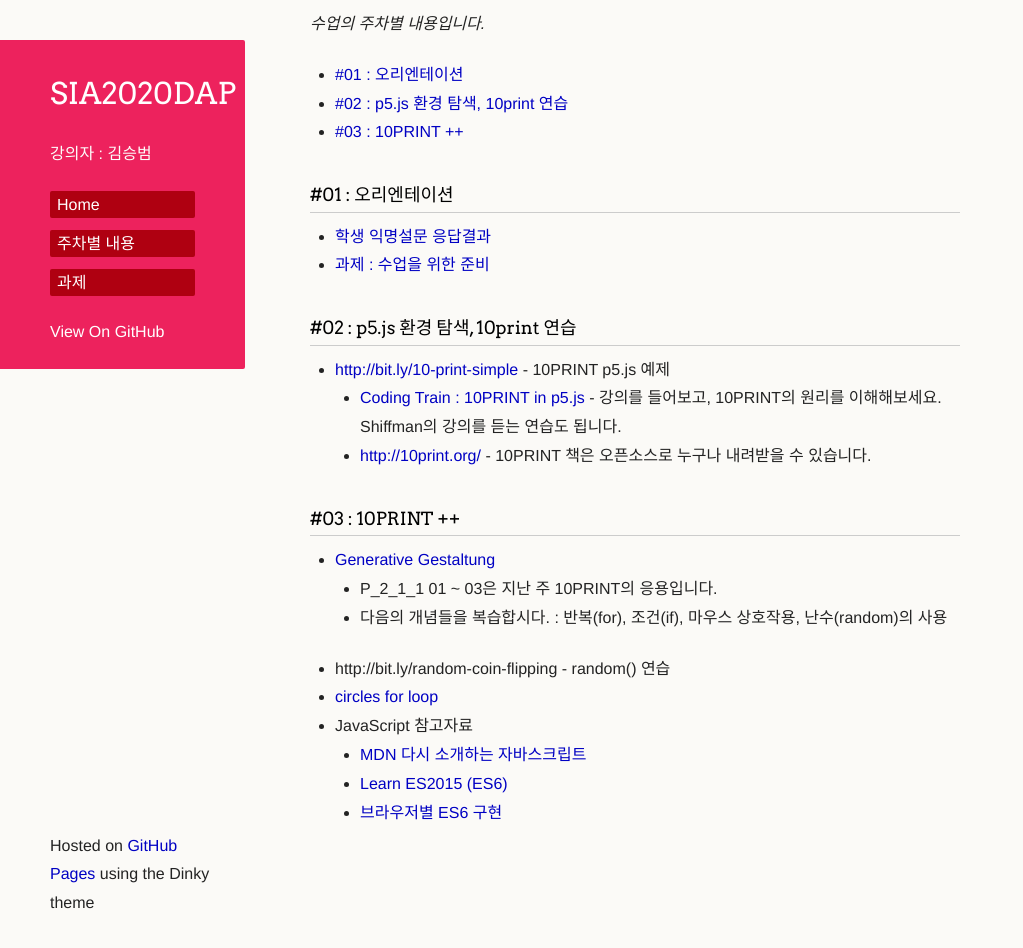
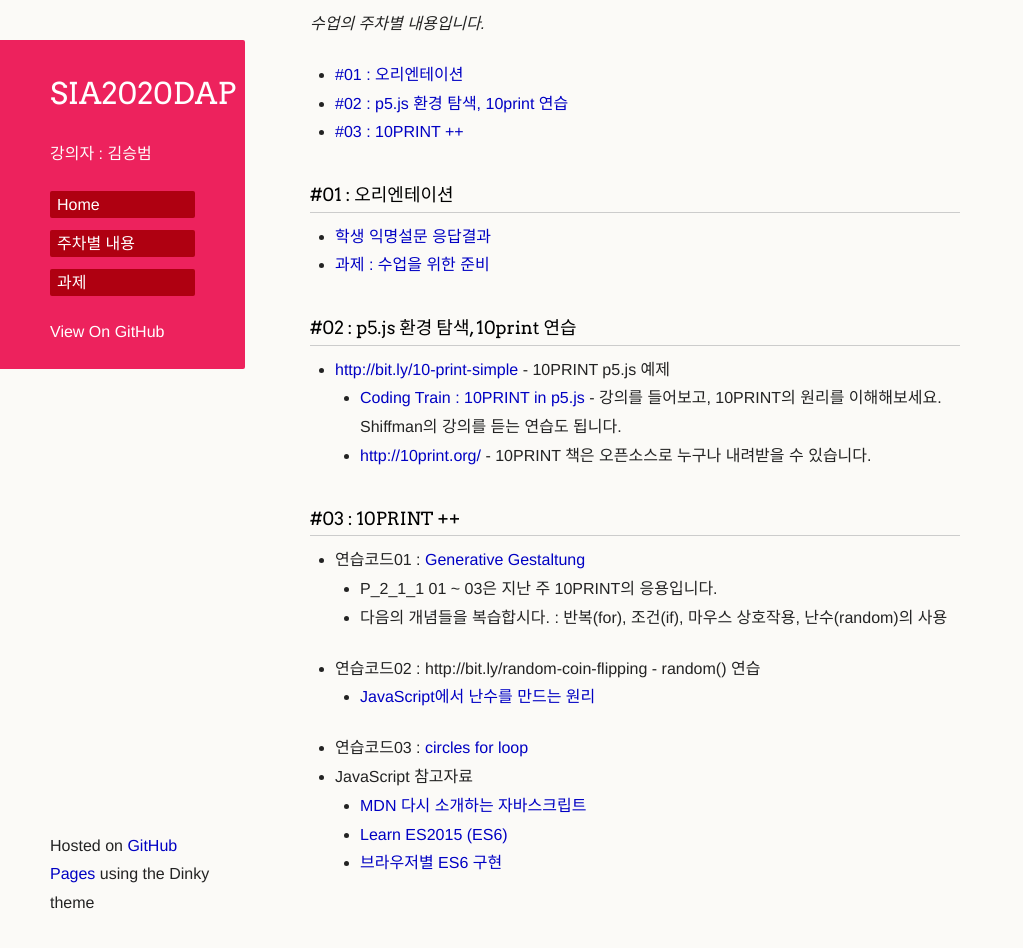
Before and after one commit to picxenk/SIA2020DAP, a Jekyll site: the page built from curriculum.md, in a window 1280 px wide and 950 px high. Shown: the whole window, without its empty margins (0-1023 px from the left). Built offline with Jekyll 4.4.1, drawn with Linux system fonts in a browser that asks for light colours; our own code applies the rules of GitHub Pages for plain Markdown files; a script that is not in the unit is left out; the repository's description, which GitHub fills in, is left out.

Commit message:
Update curriculum.md

```diff
--- a/curriculum.md
+++ b/curriculum.md
@@ -13,11 +13,12 @@
    * <http://10print.org/> - 10PRINT 책은 오픈소스로 누구나 내려받을 수 있습니다.
 
 ### #03 : 10PRINT ++
- * [Generative Gestaltung](http://www.generative-gestaltung.de/2/)
+ * 연습코드01 : [Generative Gestaltung](http://www.generative-gestaltung.de/2/)
    * P_2_1_1 01 ~ 03은 지난 주 10PRINT의 응용입니다.
    * 다음의 개념들을 복습합시다. : 반복(for), 조건(if), 마우스 상호작용, 난수(random)의 사용
- * http://bit.ly/random-coin-flipping - random() 연습
- * [circles for loop](https://editor.p5js.org/picxenk@gmail.com/sketches/J7LdllkTh)
+ * 연습코드02 : http://bit.ly/random-coin-flipping - random() 연습
+   * [JavaScript에서 난수를 만드는 원리](https://hackernoon.com/how-does-javascripts-math-random-generate-random-numbers-ef0de6a20131)
+ * 연습코드03 : [circles for loop](https://editor.p5js.org/picxenk@gmail.com/sketches/J7LdllkTh)
  * JavaScript 참고자료
    * [MDN 다시 소개하는 자바스크립트](https://developer.mozilla.org/en-US/docs/Web/JavaScript/A_re-introduction_to_JavaScript)
    * [Learn ES2015 (ES6)](https://babeljs.io/docs/en/learn)
```
